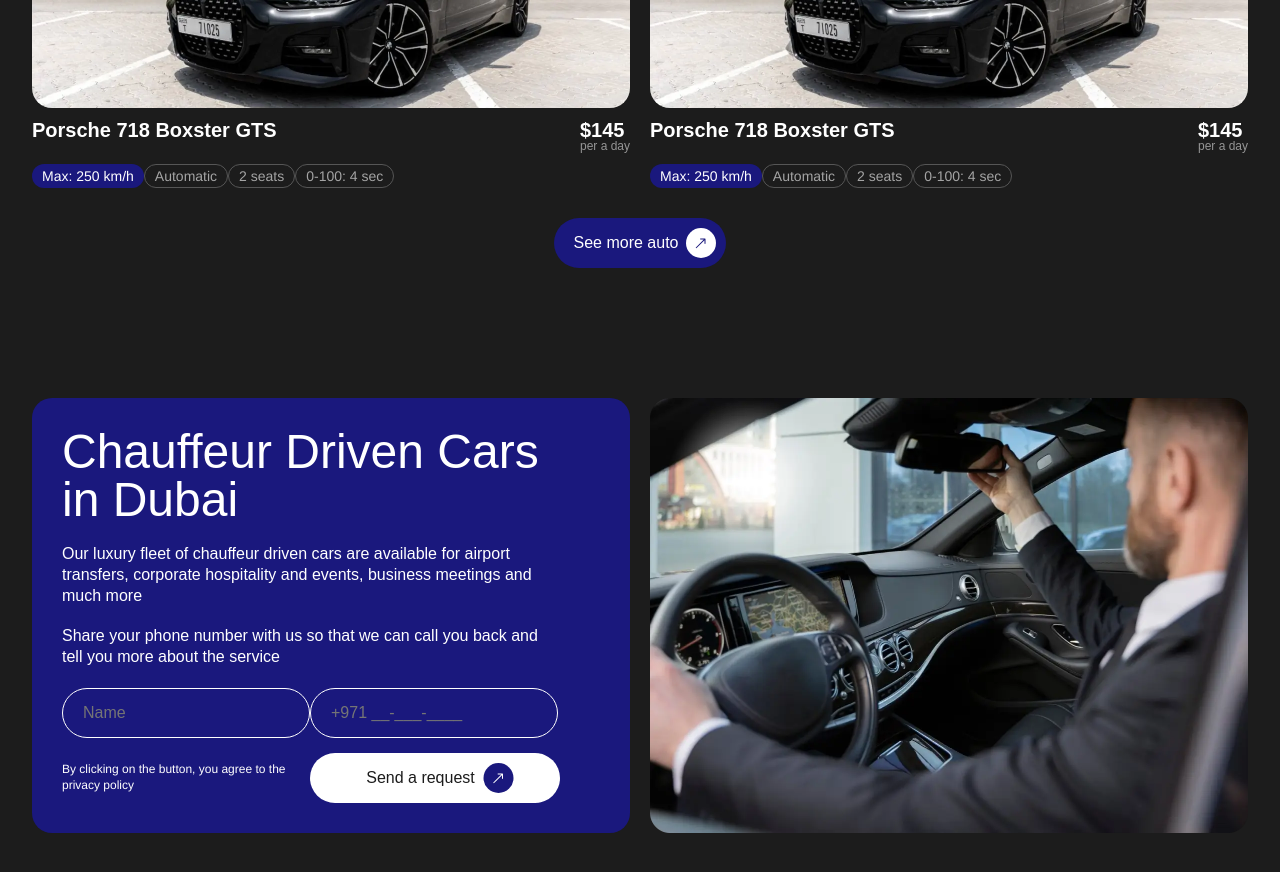
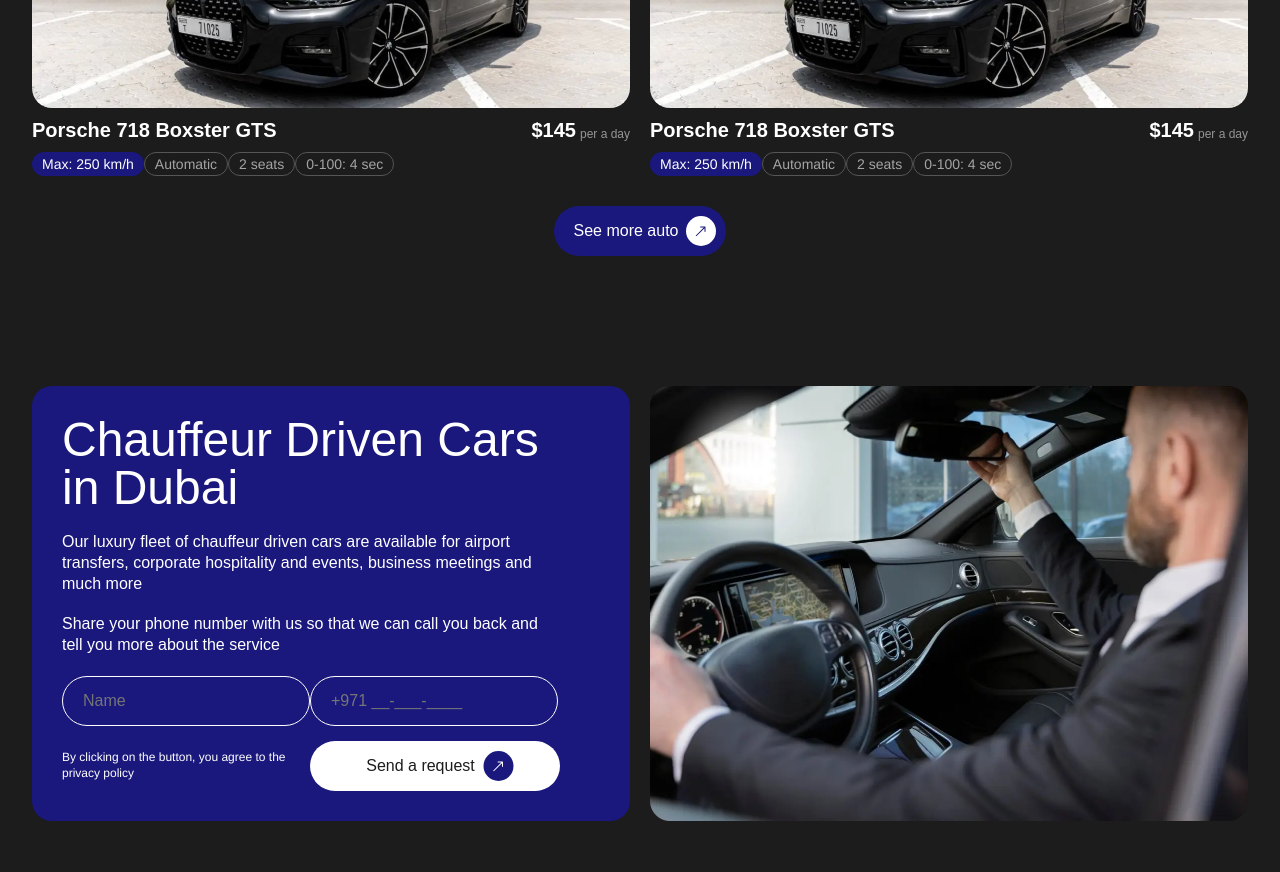
Before and after one commit to IliaKachnov/TopLevel, a React (Vite) app: page /about in a window 1280 px wide. Shown: the part 4400-5272 px from the top of the page. Built offline with nearby package versions, Linux system fonts and the light colour scheme.

Commit message:
Update carCard.css

```diff
--- a/src/components/carCard/carCard.css
+++ b/src/components/carCard/carCard.css
@@ -64,7 +64,7 @@
   display: flex;
   justify-content: space-between;
 }
-.card__price-wrapper {
+.carCard__price-wrapper {
   display: flex;
   align-items: end;
   gap: 4px;
@@ -103,7 +103,7 @@
   .carCard__wrapper:hover .carCard__whats {
     left: 82%;
   }
-  .card__price-wrapper {
+  .carCard__price-wrapper {
     display: none;
   }
   .carCard__filters {
```
